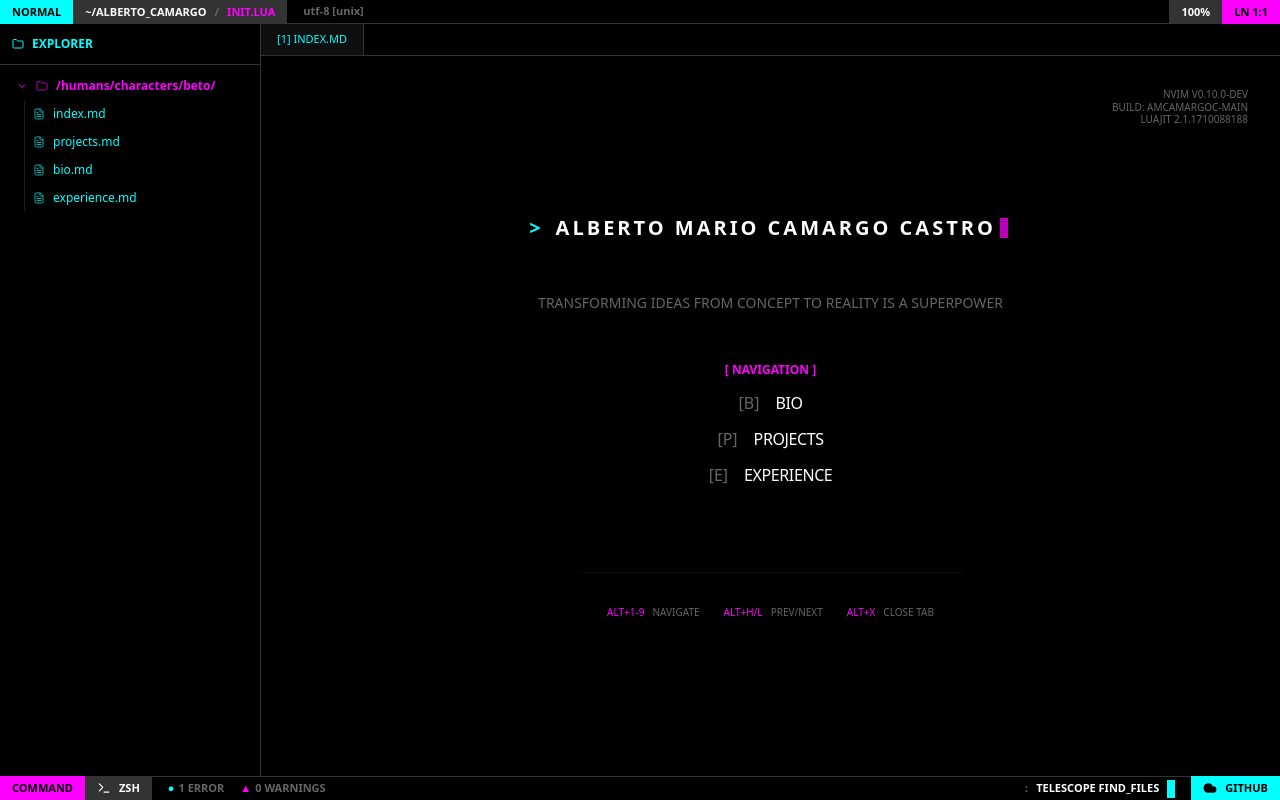
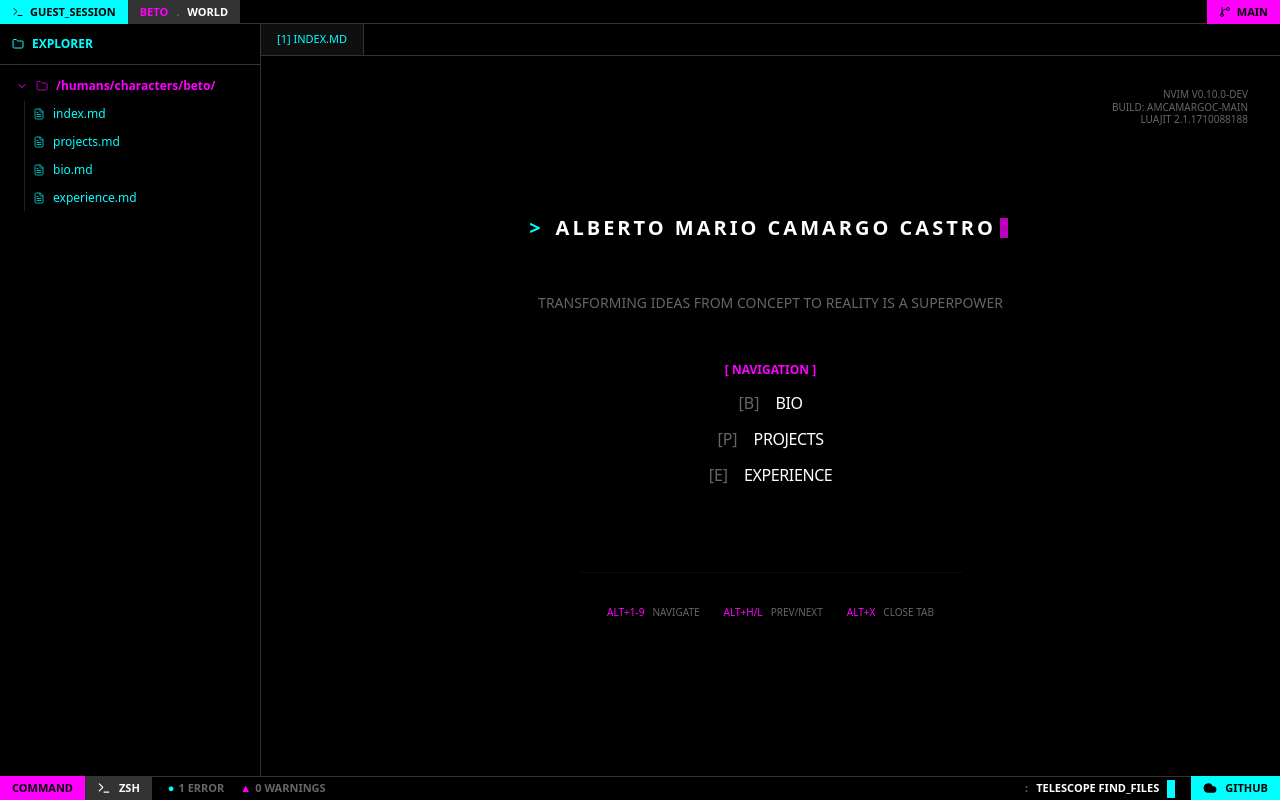
Before and after one commit to amcamargoc/amcamargoc, a Next.js app: page / in a window 1280 px wide. Built offline with nearby package versions, Linux system fonts and the light colour scheme.

Commit message:
Refactor Header component to a minimalist terminal top bar
Co-authored-by: amcamargoc <10468666+amcamargoc@users.noreply.github.com>

```diff
--- a/src/components/layout/Header.tsx
+++ b/src/components/layout/Header.tsx
@@ -1,22 +1,26 @@
+import { GitBranch, Terminal } from "lucide-react";
+
 export default function Header() {
   return (
-    <header className="h-6 flex items-center text-[11px] font-bold shrink-0 w-full">
-      <div className="bg-tui-cyan text-black px-3 h-full flex items-center">
-        NORMAL
+    <header className="h-6 flex items-center text-[11px] font-bold shrink-0 w-full select-none overflow-hidden">
+      <div className="bg-tui-cyan text-black px-3 h-full flex items-center gap-1.5 whitespace-nowrap">
+        <Terminal size={12} className="shrink-0" />
+        <span className="hidden sm:inline">GUEST_SESSION</span>
+        <span className="sm:hidden">GUEST</span>
       </div>
-      <div className="bg-tui-gray text-white px-3 h-full flex items-center gap-2">
-        <span>~/alberto_camargo</span>
-        <span className="text-tui-dim">/</span>
-        <span className="text-tui-magenta">init.lua</span>
+
+      <div className="bg-tui-gray text-white px-3 h-full flex items-center gap-2 whitespace-nowrap">
+        <span className="text-tui-magenta">beto</span>
+        <span className="text-tui-dim">.</span>
+        <span className="text-white">world</span>
       </div>
-      <div className="flex-1 bg-black h-full flex items-center px-4 border-b border-tui-gray">
-        <span className="text-tui-dim lowercase">utf-8 [unix]</span>
+
+      <div className="flex-1 bg-black h-full border-b border-tui-gray min-w-0">
       </div>
-      <div className="bg-tui-gray text-white px-3 h-full flex items-center">
-        100%
-      </div>
-      <div className="bg-tui-magenta text-black px-3 h-full flex items-center">
-        LN 1:1
+
+      <div className="bg-tui-magenta text-black px-3 h-full flex items-center gap-1.5 whitespace-nowrap">
+        <GitBranch size={12} className="shrink-0" />
+        <span>MAIN</span>
       </div>
     </header>
   );
--- a/src/data/profile-data.json
+++ b/src/data/profile-data.json
@@ -19,26 +19,23 @@
     "layout": "contact-only",
     "projects": [
       {
-        "name": "Mokao",
-        "slug": "mokao",
-        "description": "sustainable premium cacao platform connecting colombian farmers to global markets.",
-        "url": "https://mokoa.vercel.app/",
-        "screenshot": "/screenshots/mokao-hero.png",
+        "name": "Muikao",
+        "slug": "muikao.md",
+        "description": "Digital Asset Ecosystem with Real-Time Analytics.",
+        "url": "https://muikao.com",
+        "screenshot": "/screenshots/muikao.png",
         "stack": [
           "React",
-          "Next.js",
-          "Vercel",
-          "Typescript",
-          "Tailwind",
-          "Node.js"
+          "Node",
+          "AWS"
         ]
       },
       {
-        "name": "The Cosmic Game",
-        "slug": "the-cosmic-game",
-        "description": "a soul-level quest where trauma is the invitation and healing is sacred play.",
-        "url": "https://the-cosmic-game.vercel.app/",
-        "screenshot": "/screenshots/the-cosmic-game-hero.png",
+        "name": "The Cosmic Games",
+        "slug": "the_cosmic_games.md",
+        "description": "High-performance physics engine for web applications.",
+        "url": "https://thecosmicgames.com",
+        "screenshot": "/screenshots/the_cosmic_games.png",
         "stack": [
           "TypeScript",
           "WebGL",
@@ -47,10 +44,22 @@
       },
       {
         "name": "Führerschein Fragen",
-        "slug": "führerschein-fragen",
-        "description": "interactive learning platform for driving licenses with a seamless, frictionless journey.",
-        "url": "https://fuehrerschein-fragen.vercel.app/",
-        "screenshot": "/screenshots/führerschein-fragen-hero.png",
+        "slug": "führerschein_fragen.md",
+        "description": "Interactive learning platform for driving licenses.",
+        "url": "https://fuhrerscheinfragen.com",
+        "screenshot": "/screenshots/fuhrerschein_fragen.png",
+        "stack": [
+          "Next.js",
+          "Tailwind",
+          "Supabase"
+        ]
+      },
+      {
+        "name": "Portfolio v2",
+        "slug": "portfolio_v2.md",
+        "description": "Neovim TUI inspired developer portfolio.",
+        "url": "https://amcamargoc.github.io",
+        "screenshot": "/screenshots/portfolio_v2.png",
         "stack": [
           "Next.js",
           "Tailwind",
@@ -64,31 +73,31 @@
       "role": "Founding Software Engineer",
       "company": "Mondu",
       "date": "January 2022 - August 2024 (2 years 8 months)",
-      "description": "FinTech - Buy Now, Pay Later solution for merchants and private users"
+      "description": "FinTech - Buy Now, Pay Later solution for merchants and private users - Migration of processes  from monolith to event-driven architecture - Design and implement system like auto/manual reconciliation, invoices notifications, scheduling task to check for due invoices, dispute invoices, direct - Implement  multiple features using Ruby on Rails, Typescript and ReactJS - Migrate RSpec Tests to a load testing tool (K6) in Javascript and integrate them into our development pipelines - Participate in discussions with product and tech team about new features - Mentoring/collaborate new developers and frontend developers to understand and get involved in  our internal systems"
     },
     {
       "role": "Software Engineer",
       "company": "Vehiculum",
       "date": "November 2017 - December 2021  (4 years 2 months)",
-      "description": "Digital leasing platform"
+      "description": "Digital leasing platform - Built, deployed and migrated  from monolith to microservices on AWS (EC2, - Lead Automatization of Zoho CRM processes to reduce manual work and improve sales team efficiency. - Leading automatization of Zoho CRM to  improve sales team efficiency. - Developed features in Ruby on Rails, typescript, vuejs, react,  including fleet management, admin, and car dealer dashboards, lease car configurations, internationalization,  A/B testing, SEO features, and data scraping. - Collaborated with the product team on requirement estimation and refinement - Monitored and resolved bugs using Datadog and New Relic. - Mentored junior developers. - Use agile methodologies like Kanban to Scrum."
     },
     {
       "role": "Back End Developer",
       "company": "Big Mike Alright UG (haftungsbeschränkt)",
       "date": "January 2017 - December 2017 (1 year)",
-      "description": "Iphone app for fitness. Building API was my focus"
+      "description": ""
     },
     {
       "role": "Junior Web Developer",
       "company": "Atom Labs",
       "date": "May 2016 - March 2017 (11 months)",
-      "description": "My first freelancer job"
+      "description": "In my final year of university, I began working as a freelance developer, where I gained experience using English in a professional environment. I contributed to maintaining and developing features for a Ruby on Rails monolithic application, working across the full stack—from user interface design to troubleshooting and problem-solving"
     },
     {
       "role": "Software Engineer",
       "company": "Autónomo",
       "date": "July 2015 - November 2016 (1 year 5 months)",
-      "description": "In university times, my friends and I had a lot fun developing software. We worked on personal projects and even got a few contracts from clients."
+      "description": "In university times, my friends and I had a lot fun developing software. We worked on personal projects and even got a few contracts from clients. Two projects that we managed to release to specific clients were: - Susy: A tool for IT support and maintenance used by a school in Barranquilla. - Frepi: An eCommerce project aimed at making it easier for farmers to sell directly to consumers."
     },
     {
       "role": "Mentor",
@@ -97,5 +106,5 @@
       "description": "Led classes, created assessments, and offered guidance to help students enhance their programming skills in courses such as: Data Structures & Algorithms and Basic Programming"
     }
   ],
-  "generatedAt": "2026-03-22T16:47:36.664Z"
+  "generatedAt": "2026-03-25T12:27:42.751Z"
 }
```
Also changed, not shown: 1 other file (tests, documents, lock files or other folders).
